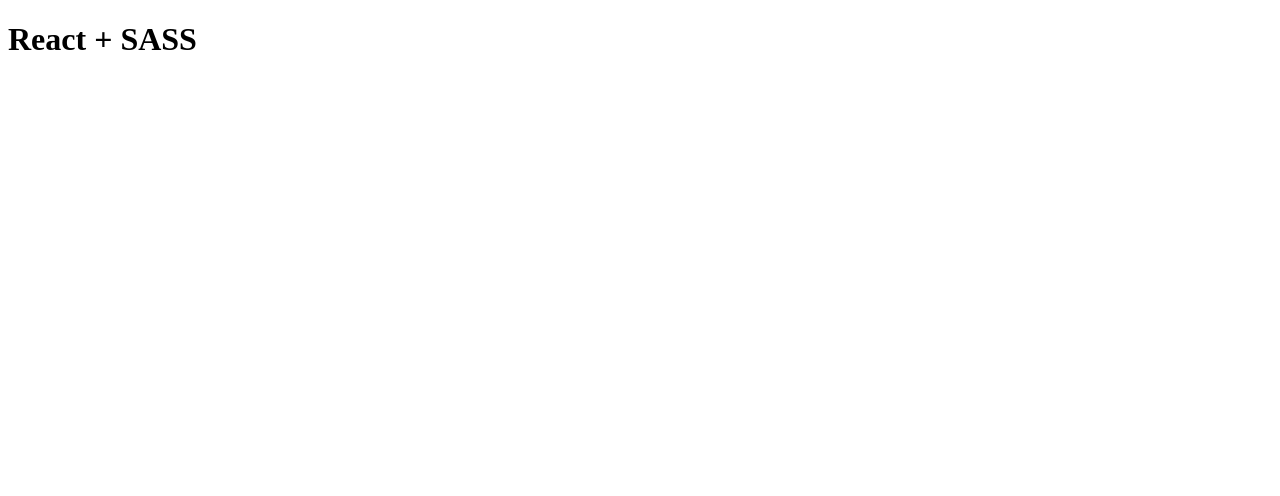
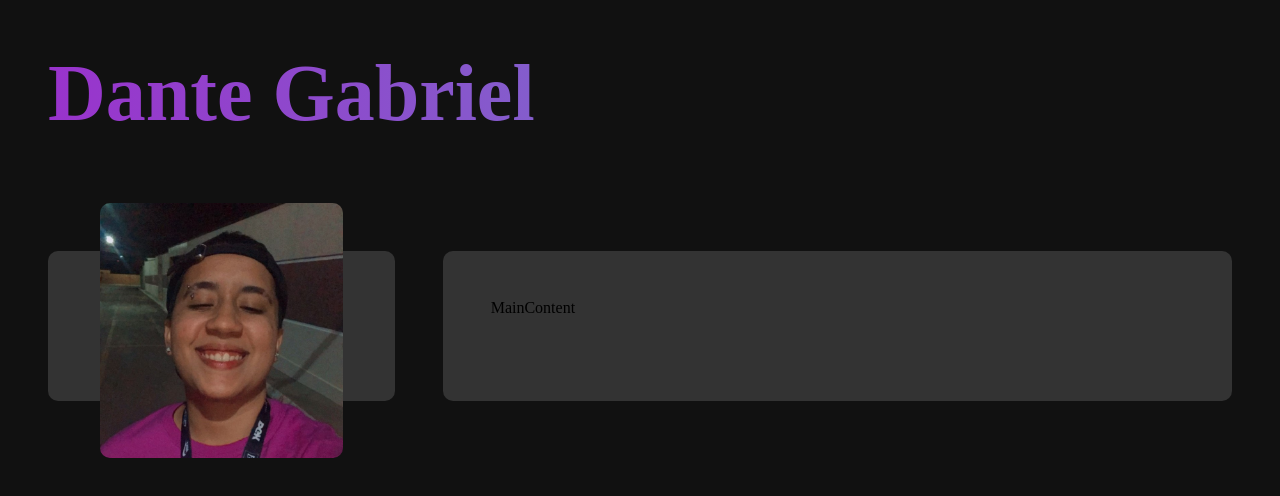
Before and after one commit to dantebaldez/dantegabriel-portfolio, a React (Vite) app: page / in a window 1280 px wide. Shown: the top 496 px of the page. Built offline with nearby package versions, Linux system fonts and the light colour scheme.

Commit message:
Style sidebar and variables from components

```diff
--- a/src/App.jsx
+++ b/src/App.jsx
@@ -1,7 +1,14 @@
+import MainContent from './Components/MainContent'
+import Sidebar from './Components/Sidebar'
+
+import './Styles/components/app.sass'
+
 function App() {
   return (
-    <div className="App">
-			<h1>React + SASS</h1>
+    <div id="portfolio">
+			<h1>Dante Gabriel</h1>
+			<Sidebar />
+			<MainContent />
     </div>
   )
 }
--- /dev/null
+++ b/src/Components/MainContent.jsx
@@ -0,0 +1,9 @@
+import '../Styles/components/maincontent.sass'
+
+const MainContent = () => {
+	return (
+		<main id="main-content">MainContent</main>
+	)
+}
+
+export default MainContent
--- /dev/null
+++ b/src/Components/Sidebar.jsx
@@ -0,0 +1,16 @@
+import Avatar from '../img/eu.jpg'
+
+import '../Styles/components/sidebar.sass'
+
+const Sidebar = () =>{
+	return(
+		<aside id="sidebar">
+			<img src={Avatar} alt="Dante Gabriel" />
+			<p className="title">Desenvolvedor Front End</p>
+			<p>GitHub</p>
+			<a href="" className="btn">Download CV</a>
+		</aside>
+	)
+};
+
+export default Sidebar;
--- /dev/null
+++ b/src/Styles/components/app.sass
@@ -0,0 +1,15 @@
+@use '../variables'
+
+#portfolio
+	display: flex
+	flex-wrap: wrap
+	padding: 3rem
+	gap: 3rem
+
+	h1
+		width: 100%
+		font-size: 5rem
+		margin-bottom: 4rem
+		background: variables.$gradient
+		-webkit-background-clip: text
+		-webkit-text-fill-color: transparent // faz o degradê ficar no texto e não no fundo do h2
--- /dev/null
+++ b/src/Styles/components/maincontent.sass
@@ -0,0 +1,7 @@
+@use '../variables'
+
+#main-content
+	background-color: variables.$body-bg-color
+	flex: 2 1 0
+	border-radius: variables.$container-border-radius
+	padding: 3rem
--- /dev/null
+++ b/src/Styles/components/sidebar.sass
@@ -0,0 +1,21 @@
+@use '../variables'
+
+#sidebar
+	background-color: variables.$body-bg-color
+	flex: 1 1 0
+	border-radius: variables.$container-border-radius
+	display: flex
+	align-items: center
+	flex-direction: column
+	text-align: center
+	position: relative
+	padding: 3rem 0
+
+	img
+		max-width: 70%
+		border-radius: variables.$container-border-radius
+		position: absolute
+		top: -3rem
+
+	.title
+		color: variables.$text-color-secondary
--- /dev/null
+++ b/src/Styles/main.sass
@@ -0,0 +1,13 @@
+@use 'variables'
+
+*
+	padding: 0
+	margin: 0
+	font-family: variables.$font-stack
+	box-sizing: border-box
+
+body
+	background-color: variables.$bg-color
+
+a, svg
+	transition: .4s
--- /dev/null
+++ b/src/Styles/variables.sass
@@ -0,0 +1,9 @@
+$font-stack: 'Montserrat'
+$text-color: #ffffff // para textos e parágrafos
+$text-color-secondary: #9933cc // para títulos
+$body-bg-color: #333333
+$bg-color: #111
+$bg-color-secondary: #1d1d1d
+$container-border-radius: 10px
+$card-border-radius: 5px
+$gradient: linear-gradient(90deg, #9933cc 0%, #6699cc 100%)
--- a/src/main.jsx
+++ b/src/main.jsx
@@ -1,6 +1,8 @@
 import React from 'react'
 import ReactDOM from 'react-dom/client'
 import App from './App.jsx'
+
+import './Styles/main.sass'
 
 ReactDOM.createRoot(document.getElementById('root')).render(
   <React.StrictMode>
```
Also changed, not shown: src/Styles/mixins.sass (added), src/img/eu.jpg (added).
